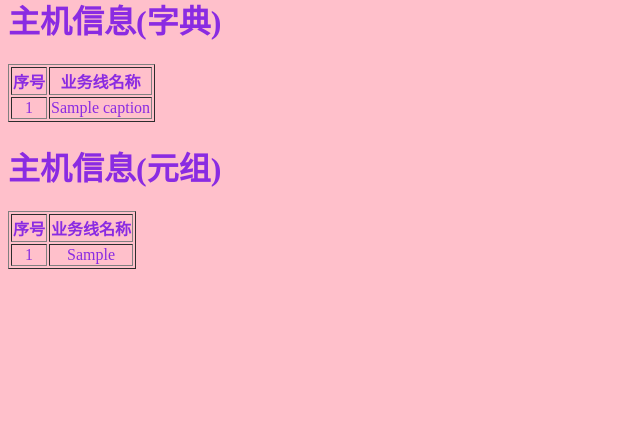
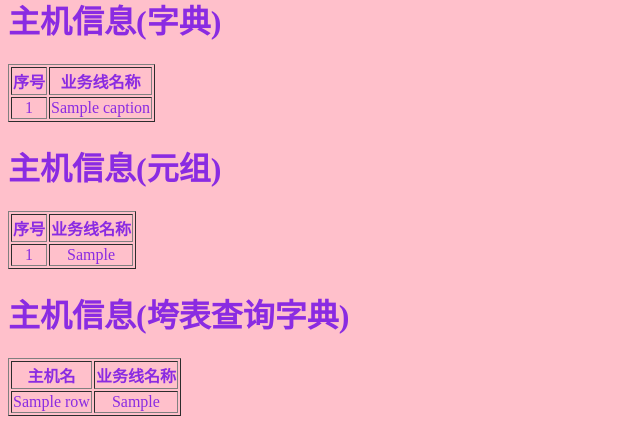
Before and after one commit to santilong/django, a Django app: template templates/hosts.html in a window 1280 px wide. Shown: the part 593-1017 px from the top of the page, without its empty margins (0-640 px from the left). Before the commit the page ends 862 px from the top, so only its background shows below. Run offline with Django 3.2, Linux system fonts and the light colour scheme; data comes from the database, SQL or seed files in the repository; tables that the repository leaves empty hold one stand-in row (values such as "Sample post"); the template is opened without the code that fills it: values that come from a table or form of the project are taken from there, most other values are stand-ins (such as "Sample title", 1, 10 or a date in 2020).

Commit message:
增加跨表查询测试

```diff
--- a/templates/apphosts.html
+++ b/templates/apphosts.html
@@ -136,8 +136,6 @@
                         alert(obj.error)
                     }
                 }
-
-
             })
         });
         //编辑中的取消按钮点击
--- a/templates/hosts.html
+++ b/templates/hosts.html
@@ -125,6 +125,26 @@
             {% endfor %}
         </tbody>
     </table>
+
+    <h1>主机信息(垮表查询字典)</h1>
+    <table border="1">
+        <thead>
+            <tr>
+                <th>主机名</th>
+                <th>业务线名称</th>
+            </tr>
+        </thead>
+        <tbody>
+            {% for row in v4 %}
+            <tr>
+                <td>{{ row.hostname }}</td>
+                <td>{{ row.business__caption }}</td>
+            </tr>
+            {% endfor %}
+        </tbody>
+    </table>
+
+
     <script src="/static/jquery-2.1.4.min.js"></script>
     <script>
         $('#addhost').click(function () {
```
Also changed, not shown: cmdb/views.py (+7 -1 lines).
